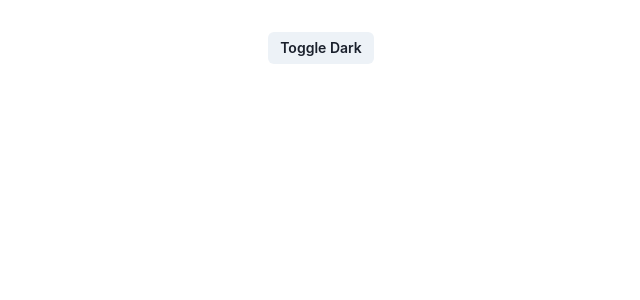
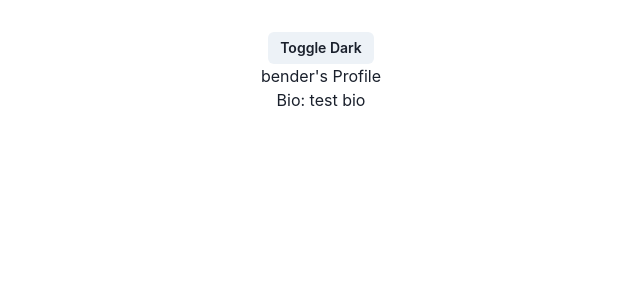
Before and after one commit to ntaylor562/FitCheckMe, a React (Vite) app in the folder fitcheckme-frontend/: page / in a window 1280 px wide. Shown: the top 300 px of the page, without its empty margins (319-959 px from the left). Built offline with nearby package versions, Linux system fonts and the light colour scheme.

Commit message:
Started profile page

```diff
--- a/fitcheckme-frontend/src/App.jsx
+++ b/fitcheckme-frontend/src/App.jsx
@@ -2,12 +2,20 @@ import { useState } from 'react'
 import "./components/ThemeToggle"
 import './App.css'
 import ThemeToggle from './components/ThemeToggle'
+import Profile from './pages/Profile'
+import { Stack } from '@chakra-ui/react'
 
 function App() {
+	const user = {
+		userId: 1,
+		username: "bender",
+		bio: "test bio"
+	}
 
 	return (
 		<>
 			<ThemeToggle />
+			<Profile user={user} />
 		</>
 	)
 }
--- /dev/null
+++ b/fitcheckme-frontend/src/pages/Profile.jsx
@@ -0,0 +1,8 @@
+export default function Profile({ user }) {
+	return (
+		<div>
+			<h1>{user.username}'s Profile</h1>
+			<p>Bio: {user.bio}</p>
+		</div>
+	)
+}
```
